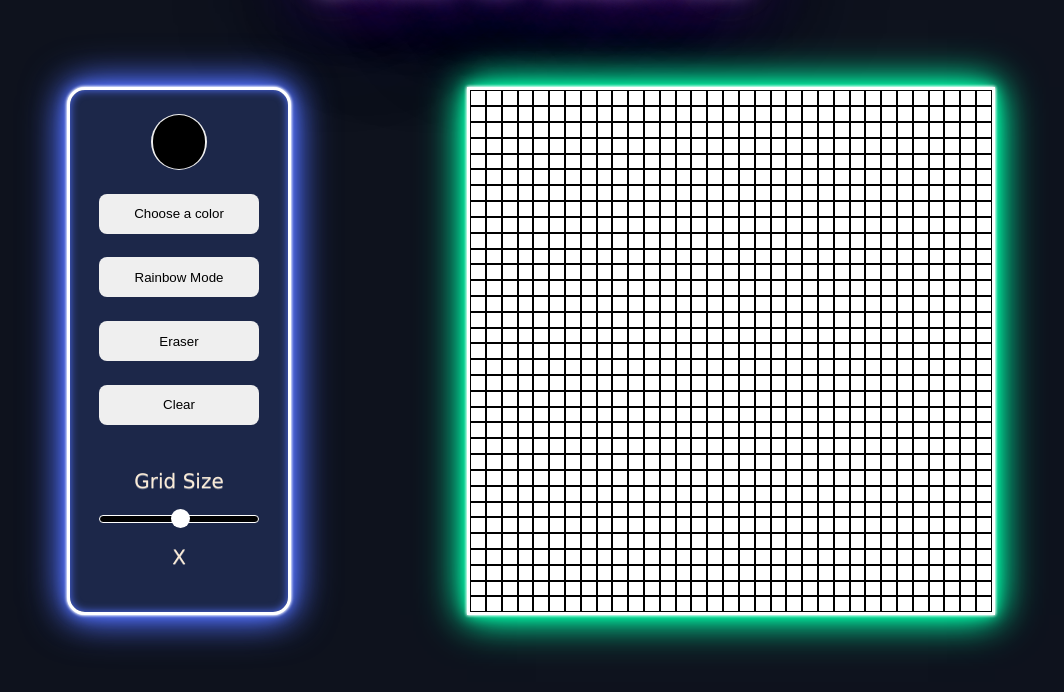
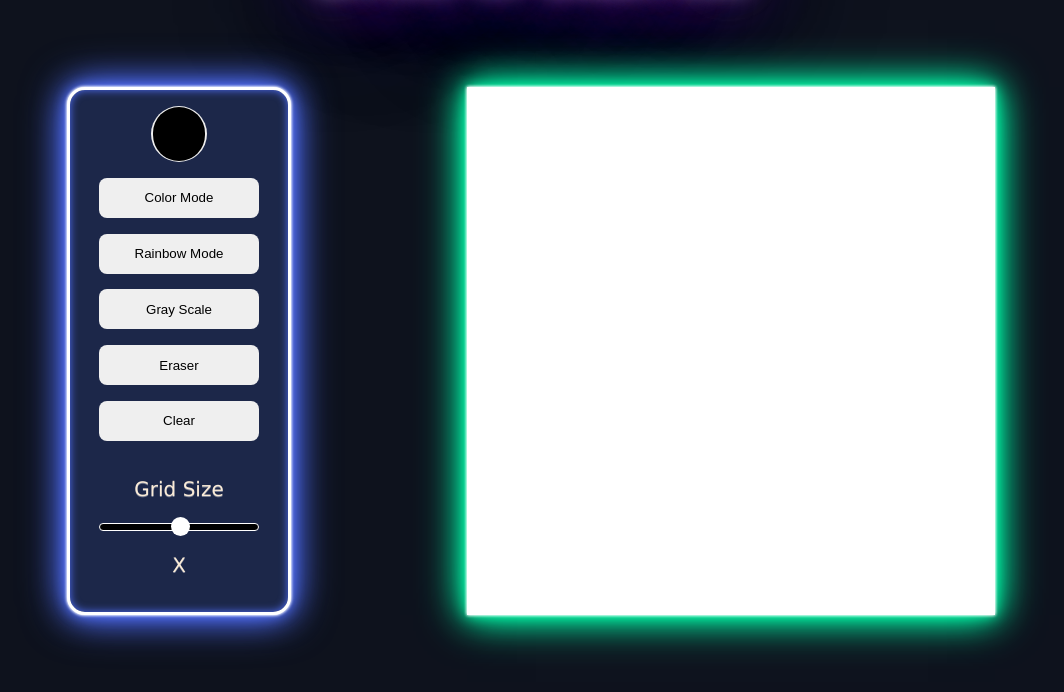
Before and after one commit to Chinchilla15/Etch-a-Sketch, a plain HTML site: page index.html in a window 1280 px wide. Shown: the part 98-790 px from the top of the page, without its empty margins (109-1173 px from the left). Drawn offline with Linux system fonts and the light colour scheme.

Commit message:
Added grey scale button and removed grid divs border

```diff
--- a/index.html
+++ b/index.html
@@ -14,8 +14,9 @@
         <main class="box">
             <aside class="controllers">
                 <input type="color" name="c-picker">
-                <button id="color">Choose a color</button>
+                <button id="color">Color Mode</button>
                 <button id="rainbow">Rainbow Mode</button>
+                <button id="gray">Gray Scale</button>
                 <button id="eraser">Eraser </button>
                 <button id="clear">Clear</button>
                 <label class="gridSelector">
--- a/style.css
+++ b/style.css
@@ -67,8 +67,6 @@ h1{
 
 #container{
     display: flex;
-    justify-content: center;
-    align-items: center;
     flex-wrap: wrap;
     border-style: solid;
     border-color: #fff;
@@ -81,17 +79,14 @@ h1{
             0 0 2.8rem #0fa,
             inset 0 0 0 #0fa;
     background-color: #fff;
+    border: 0;
 }
 
 .cell{
     flex: 0 0 calc(100% / var(--size));
-    border: 1px solid black;
+    border: 0 solid grey;
     height: calc(100% / var(--size));
     width: calc(100% / var(--size));
-}
-
-.cell:hover{
-    background-color: black;
 }
 
 button{
```
